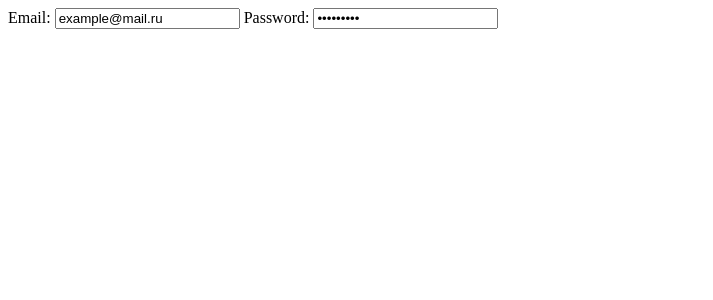
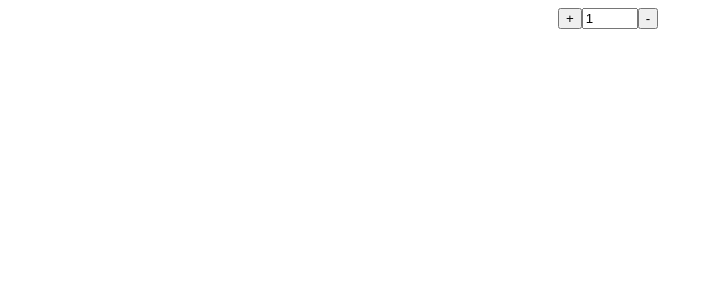
Before and after one commit to Abdulvoris101/Vue-tutorial, a Vue app: page / in a window 1280 px wide. Shown: the top 300 px of the page, without its empty margins (0-713 px from the left). Built offline with nearby package versions, Linux system fonts and the light colour scheme.

Commit message:
to do homework

```diff
--- a/src/App.vue
+++ b/src/App.vue
@@ -1,13 +1,14 @@
 <template>
-  <my-component />
+  <hw-counter />
 </template>
 
 <script>
-import MyComponent from './components/MyComponent.vue'
+// import MyComponent from './components/MyComponent.vue'
+import HwCounter from './components/HwCounter.vue'
 export default {
   name: 'App',
   components: {
-    MyComponent
+    HwCounter
   }
 }
 </script>
--- /dev/null
+++ b/src/components/HwCounter.vue
@@ -0,0 +1,42 @@
+<template>
+    <div id="counter">
+        <button @click="NumberIncrement">+</button><input type="number" :value="count" :min="min" :max="max"><button @click="NumberDecrement">-</button>
+    </div>
+</template>
+
+<script>
+export default {
+    name: 'HwCounter',
+    data() {
+        return {
+            min: 1,
+            max: 10,
+            count: 1
+        }
+    },
+    methods: {
+        NumberCounter(event) {
+            this.value = event.target.value
+            if (this.value >= 10) {
+                this.value = 9
+            }
+        },
+        NumberIncrement() {
+            if (this.count < this.max) {
+                this.count++;
+            }
+        },
+        NumberDecrement() {
+             if (this.count > this.min) {
+                this.count--;
+            }
+        },
+    }
+}
+</script>
+
+<style scoped>
+#counter {
+    margin-left: 550px;
+}
+</style>
--- a/src/components/MyComponent.vue
+++ b/src/components/MyComponent.vue
@@ -3,11 +3,15 @@
         <label for="">
             Email:
             <input type="email" :value="email" @input="emailInput">
-        </label>
+        </label> <br> <br>
+
         <label for="">
             Password:
-            <input type="password" :value="password">
-        </label>
+            <input type="password" :value="password" @input="passInput">
+        </label><br> <br>
+
+        Email: {{ email }}
+        Password: {{ password }}
     </div>
 </template>
 
@@ -17,13 +21,17 @@ export default {
     data() {
         return {
             email: 'example@mail.ru',
-            password: '123456789'
+            password: '123456789',
         }
     },
     methods: {
         emailInput(event) {
             this.email = event.target.value
-        }
-    }
+        },
+        passInput(event) {
+            this.password = event.target.value
+        },
+
+    },
 }
 </script>
```
